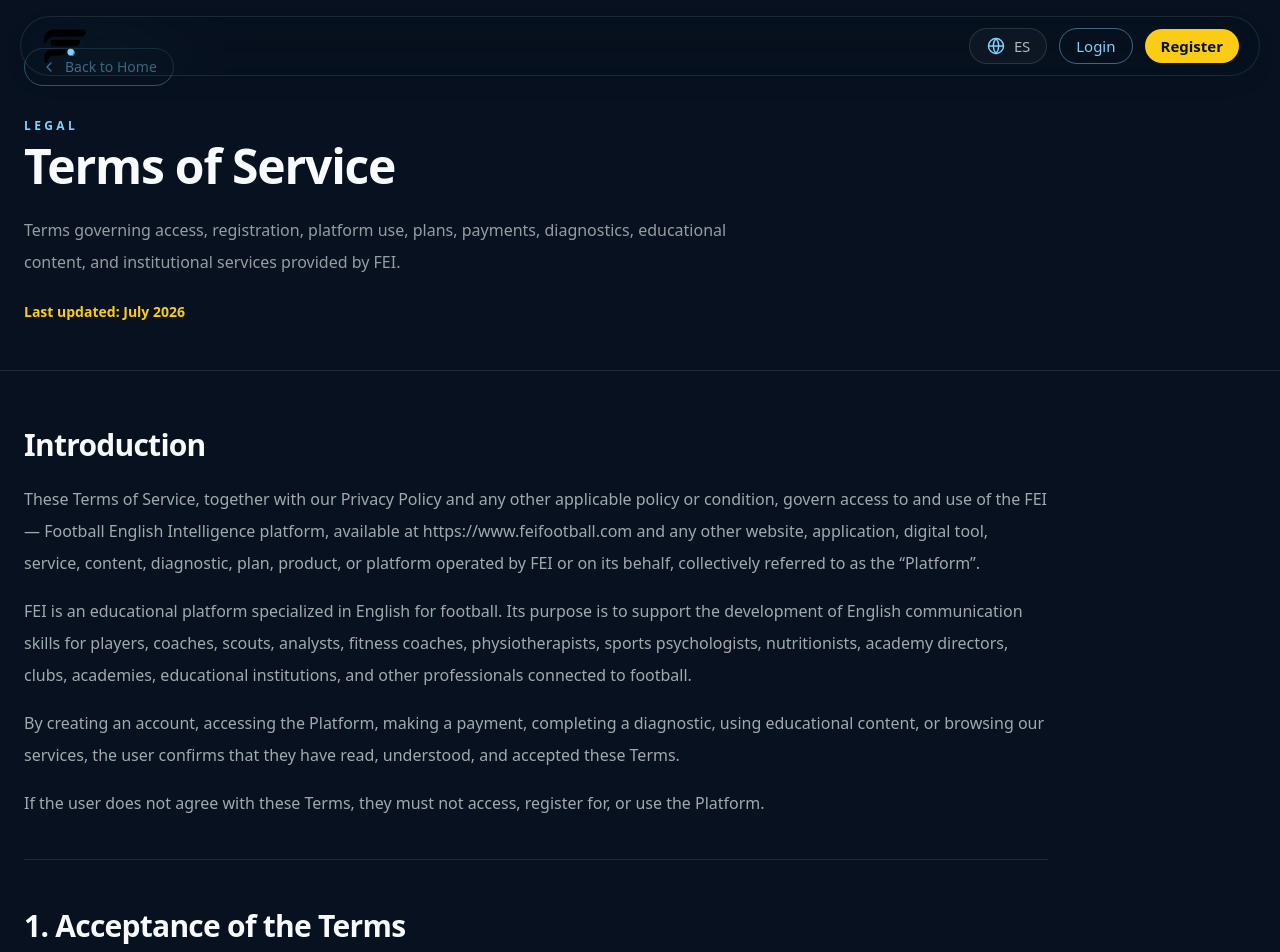
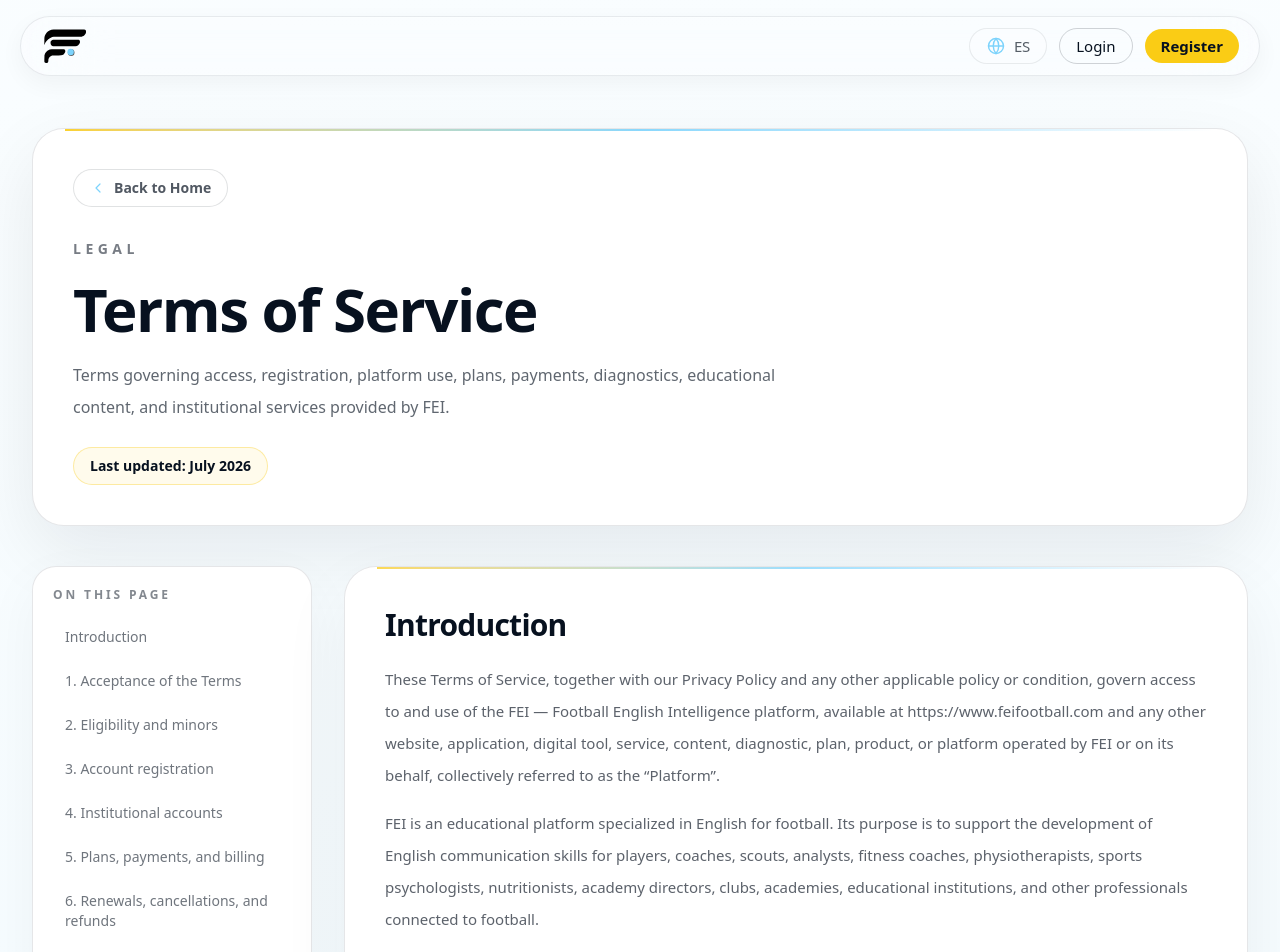
Before and after one commit to feifootball/fei-platform, a Next.js app: page /terms in a window 1280 px wide. Shown: the top 952 px of the page. Built offline with nearby package versions, Linux system fonts and the light colour scheme.

Commit message:
Redesign terms page

```diff
--- a/app/terms/page.tsx
+++ b/app/terms/page.tsx
@@ -534,14 +534,17 @@ export default function TermsPage() {
   const sections = sectionsByLang[lang]
 
   return (
-    <main className="min-h-screen bg-fei-bg text-fei-text">
-      <Navbar hideSectionLinks />
+    <main className="min-h-screen bg-[radial-gradient(circle_at_50%_14%,rgba(125,211,252,0.10),transparent_30%),linear-gradient(to_bottom,#ffffff_0%,#ffffff_34%,#F7F8FA_100%)] text-fei-bg">
+      <Navbar hideSectionLinks variant="light" />
 
-      <section className="border-b border-fei-text/10 px-6 py-8 sm:py-10 lg:py-12">
+      <section className="px-5 pb-8 pt-28 sm:px-8 sm:pb-10 sm:pt-32">
         <div className="mx-auto max-w-7xl">
+          <div className="relative overflow-hidden rounded-[2rem] border border-fei-bg/10 bg-white p-6 shadow-[0_26px_70px_rgba(7,17,31,0.08)] sm:p-8 lg:p-10">
+            <div className="absolute inset-x-8 top-0 h-[2px] bg-gradient-to-r from-fei-yellow via-fei-sky to-transparent opacity-90" />
+
             <a
               href="/"
-            className="mb-8 inline-flex items-center gap-2 rounded-full border border-fei-sky/35 px-4 py-2 text-sm font-medium text-fei-sky transition hover:border-fei-yellow/45 hover:text-fei-yellow"
+              className="mb-8 inline-flex items-center gap-2 rounded-full border border-fei-bg/12 bg-white px-4 py-2 text-sm font-semibold text-fei-bg/70 transition hover:border-fei-sky/35 hover:text-fei-bg"
             >
               <svg
                 xmlns="http://www.w3.org/2000/svg"
@@ -551,7 +554,7 @@ export default function TermsPage() {
                 strokeWidth="1.8"
                 strokeLinecap="round"
                 strokeLinejoin="round"
-              className="h-4 w-4"
+                className="h-4 w-4 text-fei-sky"
                 aria-hidden="true"
               >
                 <path d="M15 18l-6-6 6-6" />
@@ -560,35 +563,59 @@ export default function TermsPage() {
             </a>
 
             <div className="max-w-4xl">
-            <p className="mb-2 text-xs font-bold uppercase tracking-[0.28em] text-fei-sky">
+              <p className="text-sm font-black uppercase tracking-[0.32em] text-fei-bg/55">
                 {t.legal}
               </p>
 
-            <h1 className="text-3xl font-black tracking-tight text-fei-text sm:text-4xl lg:text-5xl">
+              <h1 className="mt-5 text-4xl font-black tracking-tight text-fei-bg sm:text-5xl lg:text-6xl">
                 {t.title}
               </h1>
 
-            <p className="mt-6 max-w-3xl text-base leading-8 text-fei-text/60">
+              <p className="mt-5 max-w-3xl text-[15px] font-normal leading-7 text-fei-bg/64 sm:text-base sm:leading-8">
                 {t.description}
               </p>
 
-            <p className="mt-6 text-sm font-semibold text-fei-yellow">
+              <p className="mt-6 inline-flex rounded-full border border-fei-yellow/35 bg-fei-yellow/[0.08] px-4 py-2 text-sm font-bold text-fei-bg">
                 {t.updated}
               </p>
             </div>
           </div>
+        </div>
       </section>
 
-      <section className="px-6 py-12 sm:py-14">
-        <div className="mx-auto max-w-7xl">
-          <div className="max-w-5xl space-y-12">
+      <section className="px-5 pb-14 sm:px-8 sm:pb-18">
+        <div className="mx-auto grid max-w-7xl gap-8 lg:grid-cols-[280px_1fr] lg:items-start">
+          <aside className="hidden lg:sticky lg:top-28 lg:block">
+            <div className="rounded-[1.5rem] border border-fei-bg/10 bg-white p-5 shadow-[0_18px_55px_rgba(7,17,31,0.045)]">
+              <p className="text-xs font-black uppercase tracking-[0.24em] text-fei-bg/50">
+                {lang === 'en' ? 'On this page' : 'En esta página'}
+              </p>
+
+              <nav className="mt-4 grid max-h-[64vh] gap-2 overflow-auto pr-1 text-sm">
+                {sections.slice(0, 12).map(section => (
+                  <a
+                    key={section.title}
+                    href={`#${section.title.toLowerCase().replaceAll(' ', '-').replaceAll('.', '')}`}
+                    className="rounded-xl px-3 py-2 font-medium text-fei-bg/58 transition hover:bg-fei-sky/10 hover:text-fei-bg"
+                  >
+                    {section.title}
+                  </a>
+                ))}
+              </nav>
+            </div>
+          </aside>
+
+          <div className="relative overflow-hidden rounded-[2rem] border border-fei-bg/10 bg-white p-6 shadow-[0_26px_70px_rgba(7,17,31,0.06)] sm:p-8 lg:p-10">
+            <div className="absolute inset-x-8 top-0 h-[2px] bg-gradient-to-r from-fei-yellow via-fei-sky to-transparent opacity-75" />
+
+            <div className="space-y-10">
               {sections.map(section => (
                 <section
                   key={section.title}
                   id={section.title.toLowerCase().replaceAll(' ', '-').replaceAll('.', '')}
-                className="border-b border-fei-text/10 pb-10 last:border-b-0 last:pb-0"
+                  className="scroll-mt-28 border-b border-fei-bg/10 pb-9 last:border-b-0 last:pb-0"
                 >
-                <h2 className="mb-5 text-2xl font-bold tracking-tight text-fei-text sm:text-3xl">
+                  <h2 className="mb-5 text-2xl font-black tracking-tight text-fei-bg sm:text-3xl">
                     {section.title}
                   </h2>
 
@@ -596,7 +623,7 @@ export default function TermsPage() {
                     {section.paragraphs.map(paragraph => (
                       <p
                         key={paragraph}
-                      className="max-w-5xl text-sm leading-7 text-fei-text/65 sm:text-base sm:leading-8"
+                        className="text-sm leading-7 text-fei-bg/66 sm:text-[15px] sm:leading-8"
                       >
                         {paragraph}
                       </p>
@@ -606,16 +633,17 @@ export default function TermsPage() {
               ))}
             </div>
 
-          <div className="mt-14 max-w-5xl border-t border-fei-text/10 pt-8 text-sm leading-7 text-fei-text/60">
+            <div className="mt-12 rounded-[1.5rem] border border-fei-bg/10 bg-[#F7F8FA] p-5 text-sm leading-7 text-fei-bg/66">
               <p>
                 {t.contactPrefix}{' '}
-              <a href="mailto:contact@feifootball.com" className="font-semibold text-fei-sky hover:underline">
+                <a href="mailto:contact@feifootball.com" className="font-semibold text-[#38bdf8] hover:text-fei-bg hover:underline">
                   contact@feifootball.com
                 </a>
                 .
               </p>
             </div>
           </div>
+        </div>
       </section>
     </main>
   )
```
Lines whose indentation alone changed are shown as unchanged.
